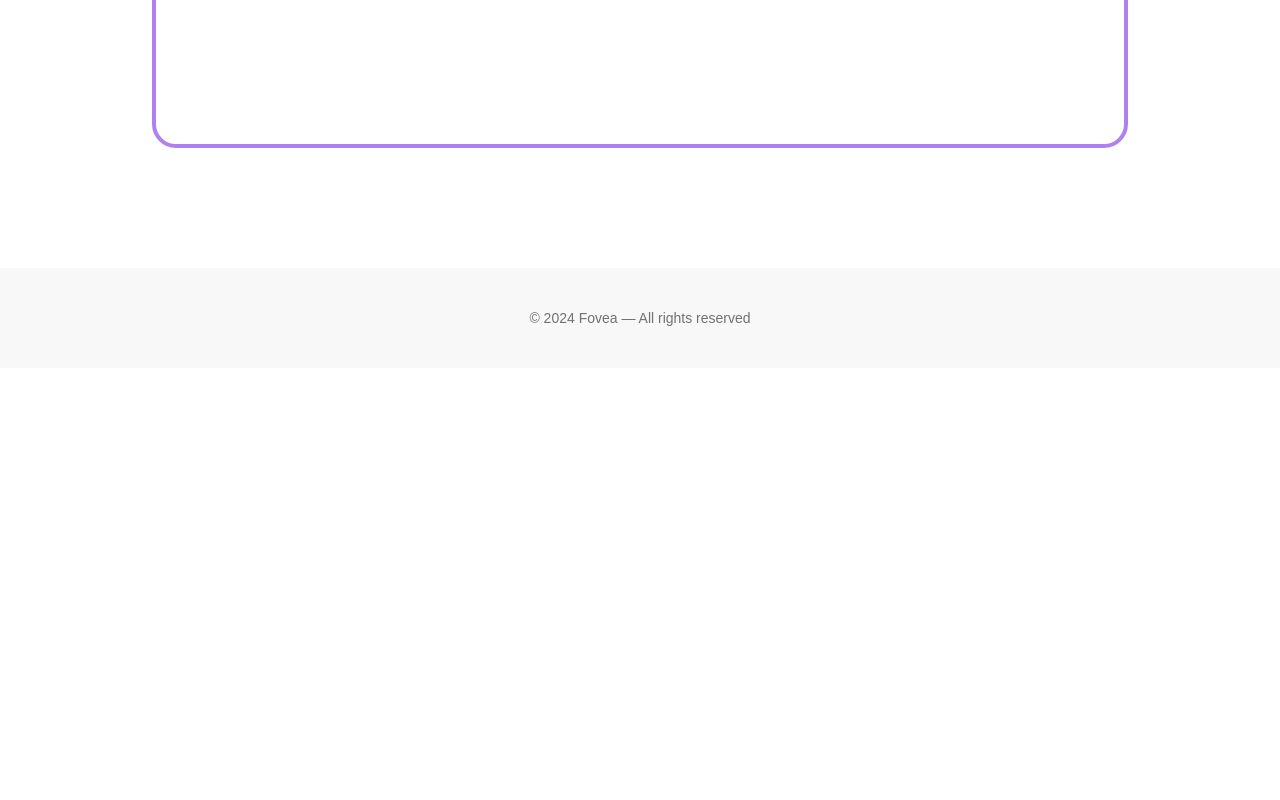
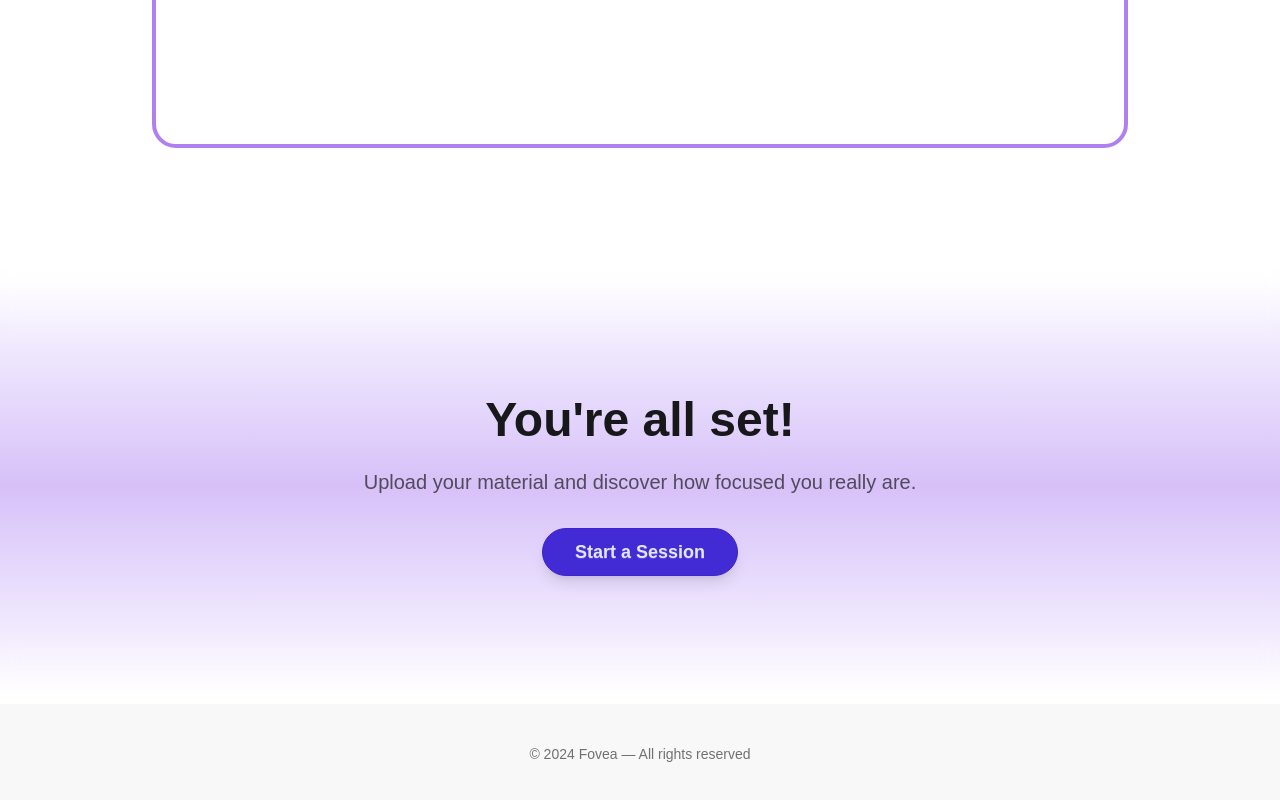
Before and after one commit to natphua/fovea, a Next.js app: page / in a window 1280 px wide. Shown: the part 3804-4604 px from the top of the page. Before the commit the page ends 4172 px from the top, so only its background shows below. Built offline with nearby package versions, Linux system fonts and the light colour scheme; no server answers; a web font is replaced by a local one.

Commit message:
Update page.tsx

```diff
--- a/src/app/page.tsx
+++ b/src/app/page.tsx
@@ -35,6 +35,42 @@ function FadeSection({
       animate={inView ? "visible" : "hidden"}
       transition={{ duration: 0.7, ease: [0.22, 1, 0.36, 1] }}
       style={{ scrollSnapStop: "always" }}
+    >
+      {children}
+    </motion.section>
+  );
+}
+
+/* -------------------------- Masked fade section ------------------------- */
+function MaskedFadeSection({
+  children,
+  snap = true,
+}: {
+  children: React.ReactNode;
+  snap?: boolean;
+}) {
+  const ref = useRef<HTMLElement>(null);
+  const inView = useInView(ref, {
+    amount: 0.3,
+    margin: "0px 0px -20% 0px",
+  });
+
+  const variants = {
+    hidden: { opacity: 0, y: 50 },
+    visible: { opacity: 1, y: 0 },
+  };
+
+  return (
+    <motion.section
+      ref={ref}
+      data-snap
+      className={`${snap ? "snap-start snap-always" : ""
+        } relative w-full bg-base-100`}
+      variants={variants}
+      initial="hidden"
+      animate={inView ? "visible" : "hidden"}
+      transition={{ duration: 0.8, ease: [0.22, 1, 0.36, 1] }}
+      style={{ scrollSnapStop: snap ? "always" : "normal" }}
     >
       {children}
     </motion.section>
@@ -166,6 +202,31 @@ export default function Landing() {
           iconPosition="right-0 md:right-4 lg:right-22"
         />
 
+        {/* FULL-BLEED FEATHERED CTA */}
+        <MaskedFadeSection snap={false}>
+          <div className="relative w-full bg-gradient-to-b from-base-100 via-accent/50 to-base-100 py-32 px-6">
+            {/* Top blur overlay */}
+            <div className="absolute top-0 left-0 right-0 h-16 backdrop-blur-sm bg-gradient-to-b from-base-100/60 to-transparent pointer-events-none z-10"></div>
+            {/* Bottom blur overlay */}
+            <div className="absolute bottom-0 left-0 right-0 h-16 backdrop-blur-sm bg-gradient-to-t from-base-100/60 to-transparent pointer-events-none z-10"></div>
+
+            <div className="max-w-3xl mx-auto text-center relative z-20">
+              <h2 className="text-4xl md:text-5xl font-bold mb-6 text-base-content">
+                You're all set!
+              </h2>
+              <p className="text-lg md:text-xl mb-8 text-base-content/70">
+                Upload your material and discover how focused you really are.
+              </p>
+              <button
+                onClick={() => router.push("/media-selection")}
+                className="btn btn-primary btn-lg px-8 rounded-full shadow-lg hover:shadow-xl transition-all"
+              >
+                Start a Session
+              </button>
+            </div>
+          </div>
+        </MaskedFadeSection>
+
         {/* FOOTER */}
         <footer className="snap-end bg-base-200 py-10 text-center">
           <p className="text-sm text-base-content/60">
```
